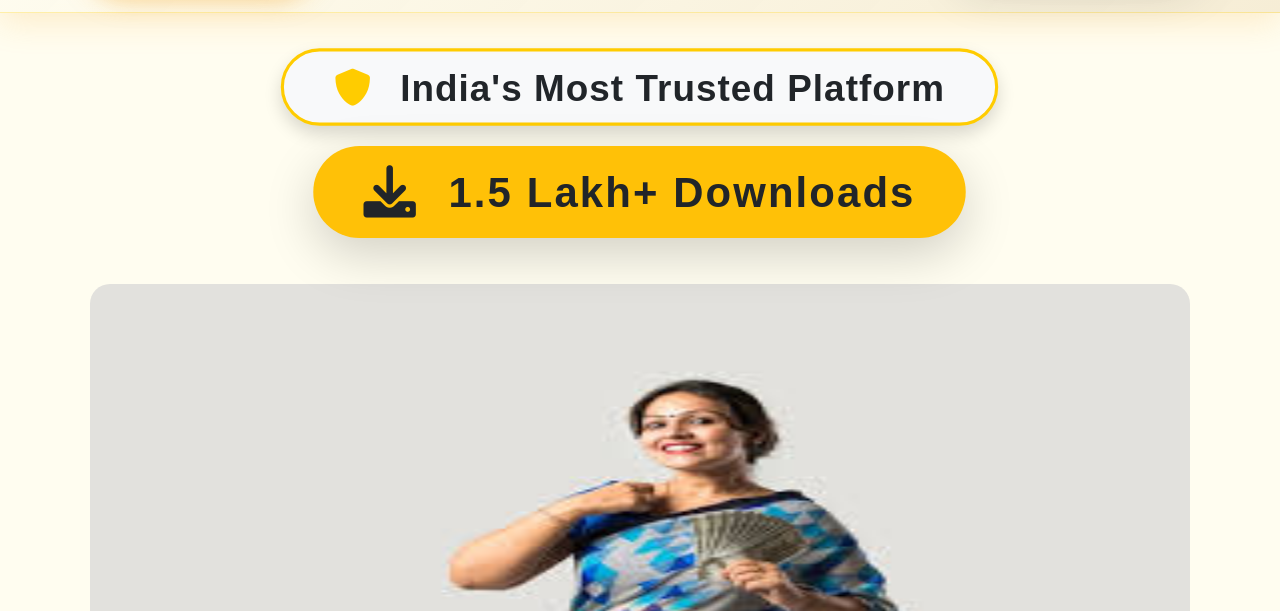
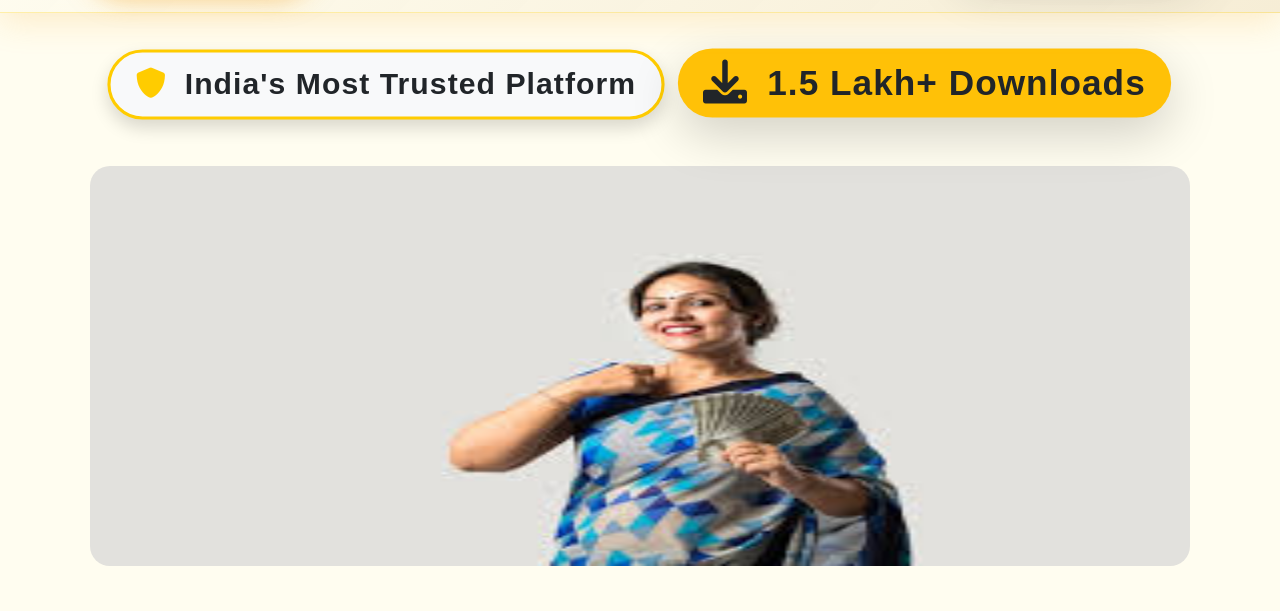
Before and after one commit to rajasthan925677-cmd/sara567-landing-page, a plain HTML site: page index.html in a window 1280 px wide. Shown: the part 118-729 px from the top of the page. Drawn offline with nearby package versions, Linux system fonts and the light colour scheme.

Commit message:
your message

```diff
--- a/index.html
+++ b/index.html
@@ -66,24 +66,25 @@
    <!-- Hero Section -->
 <!-- Trust + Downloads Badges - Ek ke baad ek -->
 <section class="hero text-center py-5" style="padding-top: 150px; margin-top: 120px;">
-    <div class="container">
+   <div class="container text-center">
 
 
-<div class="mb-5 text-center">
+<!-- Trust + Downloads Badges - Mobile Friendly & Center -->
+<div class="mb-4 text-center">
     <!-- India's most trusted platform -->
-    <div class="mb-4">
-        <span class="badge bg-light text-dark fw-bold py-3 px-5 rounded-pill shadow"
-              style="font-size: 2.2rem; letter-spacing: 1px; border: 3px solid #ffcc00;">
-            <i class="fas fa-shield-alt me-3" style="color: #ffcc00;"></i>
+    <div class="d-inline-block mb-4 px-3">
+        <span class="badge bg-light text-dark fw-bold py-3 px-4 rounded-pill shadow"
+              style="font-size: 1.8rem; letter-spacing: 1px; border: 3px solid #ffcc00; white-space: nowrap;">
+            <i class="fas fa-shield-alt me-2" style="color: #ffcc00;"></i>
             India's Most Trusted Platform
         </span>
     </div>
 
     <!-- 1.5 Lakh Downloads -->
-    <div>
-        <span class="badge bg-warning text-dark fw-bold py-4 px-5 rounded-pill shadow-lg"
-              style="font-size: 2.5rem; letter-spacing: 2px;">
-            <i class="fas fa-download fa-lg me-3"></i>
+    <div class="d-inline-block px-3">
+        <span class="badge bg-warning text-dark fw-bold py-3 px-4 rounded-pill shadow-lg"
+              style="font-size: 2.1rem; letter-spacing: 1px; white-space: nowrap;">
+            <i class="fas fa-download fa-lg me-2"></i>
             1.5 Lakh+ Downloads
         </span>
     </div>
@@ -105,7 +106,7 @@
     <strong>Premium Matka Gaming Experience.</strong><br>
     We have license and certified by Goa, Sikkim and Nagaland gaming authority.
 </p>
-<!-- Download Button - अब pulse animation के साथ -->
+<!-- Download Button - अब pulse animation के साथ  -->
 
 
 <!-- Premium Download Button -->
@@ -135,7 +136,7 @@
 
         <div class="row justify-content-center">
             <!-- Real-Time Results -->
-            <div class="col-lg-3 col-md-6 mb-4">
+            <div class="col-lg-3 col-md-6d-flex justify-content-center mb-4 mb-4">
                 <div class="p-4 text-center shadow rounded-pill"
                      style="background-color: white; border: 3px solid #ffcc00; min-height: 250px;">
                     <i class="fas fa-clock fa-4x mb-4" style="color: #ffcc00;"></i>
```
